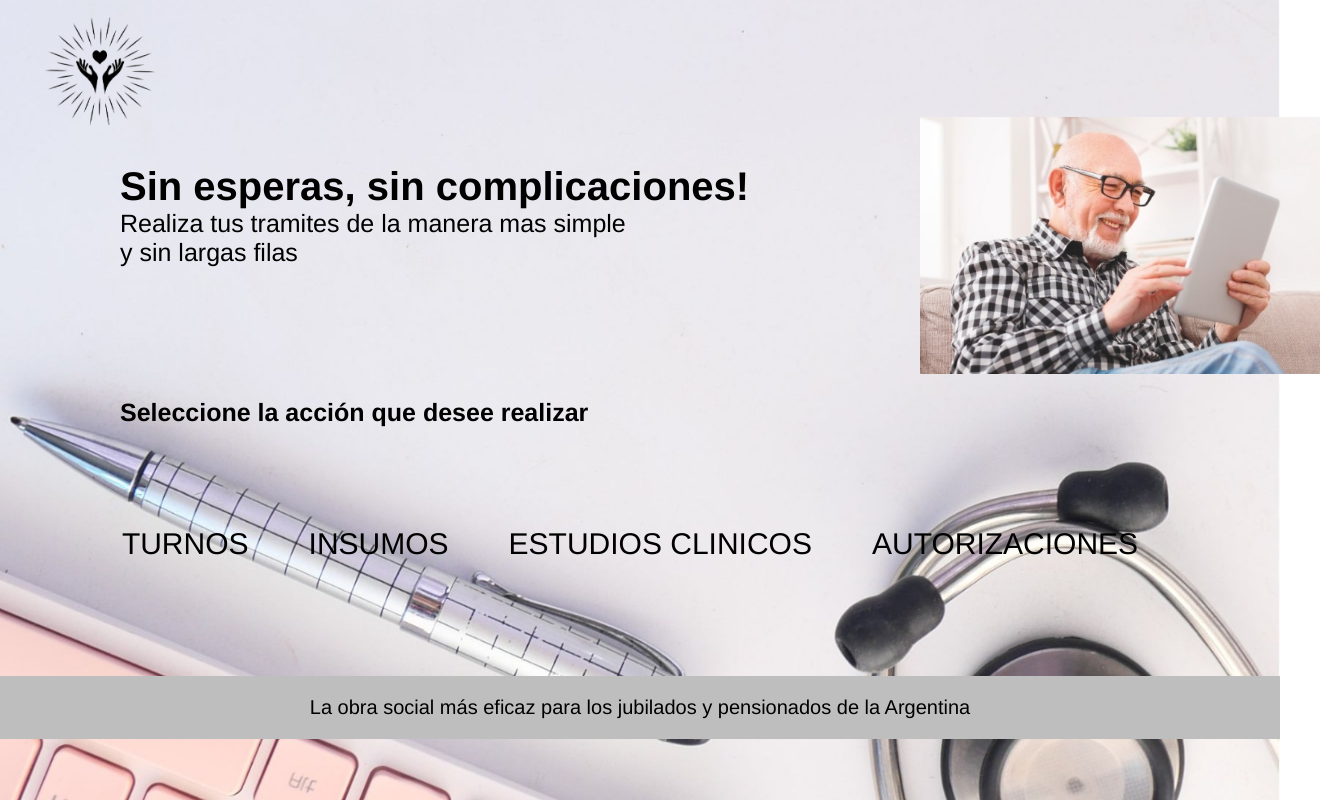
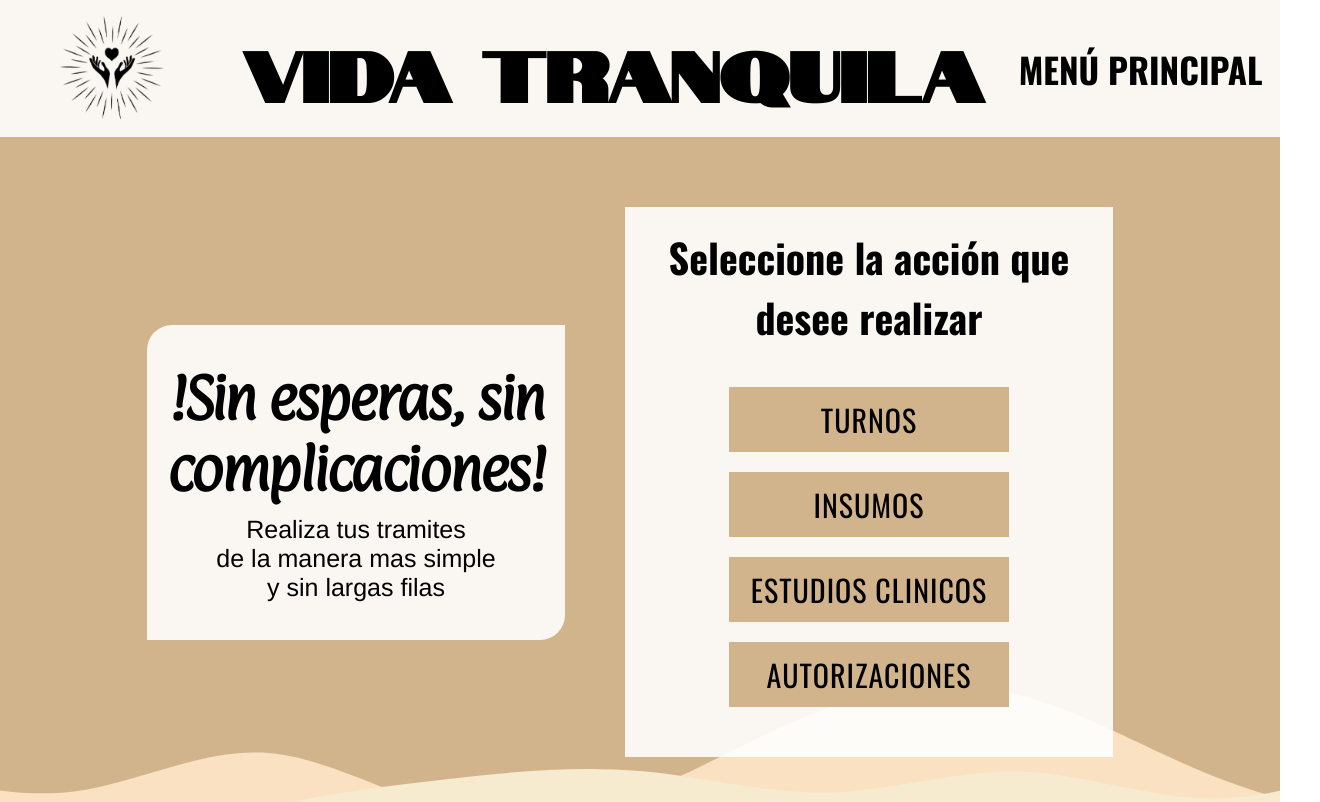
Before and after one commit to Gat0k0sMik0/vidatranquila, a plain HTML site: page interfaces/home.html in a window 1280 px wide. Shown: the top 802 px of the page, 1320 px wide, since content can reach past the window. Drawn offline with Linux system fonts and the light colour scheme.

Commit message:
Home css

```diff
--- a/interfaces/CSS/home.css
+++ b/interfaces/CSS/home.css
@@ -1,83 +1,325 @@
-*{
+@font-face {
+    font-family: oswald;
+    src: url('../Fuentes/Oswald-VariableFont_wght.ttf');
+}
+
+@font-face {
+    font-family: paprika;
+    src: url('../Fuentes/Paprika-Regular.ttf');
+}
+
+@font-face {
+    font-family: notable;
+    src: url('../Fuentes/Notable-Regular.ttf');
+}
+
+@font-face {
+    font-family: rubik;
+    src: url('../Fuentes/RubikMonoOne-Regular.ttf');
+}
+
+
+* {
     padding: 0;
-     margin: 0;
-     font-family: 'Franklin Gothic Medium', 'Arial Narrow', Arial, sans-serif;
+    margin: 0;
+    font-family: 'Franklin Gothic Medium', 'Arial Narrow', Arial, sans-serif;
+    scrollbar-color: #D2B48C white;
+}
 
- }
-
- body{
-    background-image: url('../img/fondo2.jpg');
+body{
+    background-image: url('../img/fondo-general.svg');
     background-position: center;
     background-size: cover;
     background-repeat: no-repeat;
+    display: grid;
+    grid-template-rows: auto 1fr auto;
+    grid-template-areas:
+    "header"
+    "main"
+    "footer";
 }
 
- img{
-    width: 200px;
+.nav {
+    grid-area: header;
+    background-color: #ffffffe3;
+    display: flex;
+    flex-direction: column;
+    align-items: center;
+    padding: 0;
+    justify-content: space-around;
+    margin-bottom: 30px;
 }
 
-
-#opciones{
-        display: flex;
-        flex-direction: row;
-        justify-content: center;
-        list-style: none;
-        font-size: 30px;
-        margin-top: 100px;
+img{
+    width: 140px;
 }
 
-a{
-    text-decoration: none;
-    color: black;
-    margin-right: 20px;
-    padding: 20px;
-}
-a:hover{
-    background-color:rgb(190, 190, 190);
+h1.menu_principal {
+    font-family: oswald;
+    font-weight: bolder;
+    font-size: 35px;
 }
 
-#botones{
+main {
+    grid-area: main;
     display: flex;
-    flex-direction: row;
+    flex-direction: column;
+    align-items: center;
     justify-content: center;
 }
 
-.contenedor{
-display: flex;
-flex-direction: column;
-justify-content: center;
-padding: 20px;
-margin-left: 100px;
+.container {
+    padding-left: 50px;
+    padding-right: 50px;
+
+    display: flex;
+    flex-direction: column;
+    align-items: center;
+    justify-content: space-around;
 }
 
-
-h1{
-    font-size: 40px;
+.contenedor {
+    background-blend-mode: lighten;
+    background-color: #ffffffe3;
+    margin: 20px;
 }
 
-p{
-    font-size: 25px;
+.contenedor1 {
+    max-width: 70%;
+    padding: 30px;
+    display: flex;
+    flex-direction: column;
+    align-items: center;
+    text-align: center;
+    justify-content: center;
+    font-size: 15px;
+    border-bottom-right-radius: 25px;
+    border-top-left-radius: 25px;
 }
 
-.jubilado{
-  width: 400px;
-  margin-left: 800px;
-  margin-top: -150px;
+.contenedor1 h1 {
+    font-family: paprika;
+    margin-bottom: 10px;
+    letter-spacing: -3px;
+}
+
+.contenedor1 p {
+    font-weight: lighter;
+}
+
+.contenedor2 {
+    max-width: 80%;
+    min-width: 50%;
+    min-height: 30em;
+
+    padding: 20px;
+
+    display: flex;
+    flex-direction: column;
+    justify-content: space-around;
+    align-items: center;
 }
 
 h2{
-    font-size: 25px;
-    margin-left: 120px;
+    font-size: 40px;
+    font-family: oswald;
+    font-weight: bold;
+    margin-bottom: 10px;
+}
+
+.opciones {
+    margin: 20px;
+    min-height: 100px;
+    display: flex;
+    flex-direction: column;
+    justify-content: center;
+    align-items: center;
+}
+
+.boton{
+    padding: 10px;
+    font-family: oswald;
+    letter-spacing: 1px;
+    min-width: 260px;
+    font-size: 30px;
+    background-color: #D2B48C ;
+    color: black;
+    text-decoration: none;
+    margin: 10px;
+    text-align: center;
+}
+
+.boton:hover {
+    background-color: white ;
+    color: #cfa96e;
+    border-left: 2px solid black;
+
 }
 
 footer{
-    background-color: rgb(190, 190, 190);
+    grid-area: footer;
+    display: flex;
+    justify-content: center;
     padding: 20px;
-    margin-top: 115px;
+    margin-top: 150px;
+    text-align: center;
 }
 
 #slogan{
     font-size: 20px;
-    display: flex;
-   justify-content: center;
 }
+
+@media(min-width: 1000px){
+    body{
+        background-image: url('../img/fondo-general.svg');
+        background-position: center;
+        background-size: cover;
+        background-repeat: no-repeat;
+        display: flex;
+        flex-direction: column;
+    }
+
+    .nav {
+        background-color: #ffffffe3;
+        display: flex;
+        flex-direction: row;
+        align-items: center;
+        padding: 0;
+        justify-content: space-around;
+        max-height: 9em;
+    }
+
+    img{
+        width: 190px;
+    }
+
+    header h1 {
+        display: block;
+        font-size: 70px;
+        font-family: notable;
+    }
+
+    .menu {
+        align-self: flex-end;
+        margin: 0;
+        display: flex;
+        flex-direction: row;
+        padding-right: 20px;
+    }
+
+    h1 {
+        font-family: oswald;
+        font-weight: bolder;
+    }
+
+    main {
+        display: flex;
+        flex-direction: column;
+        align-items: center;
+        justify-content: center;
+    }
+
+    .container {
+        padding-left: 50px;
+        padding-right: 50px;
+        max-width: 70%;
+
+        display: flex;
+        flex-direction: row;
+        align-items: center;
+        justify-content: center;
+    }
+
+    .contenedor {
+        background-blend-mode: lighten;
+        background-color: #ffffffe3;
+        min-height: 11em;
+        align-self: center;
+        text-align: center;
+    }
+
+    .contenedor1 {
+        max-width: 90%;
+        padding: 20px;
+        display: flex;
+        flex-direction: column;
+        align-items: center;
+        justify-content: center;
+        font-size: 25px;
+        border-bottom-right-radius: 25px;
+        border-top-left-radius: 25px;
+    }
+
+    .contenedor1 h1 {
+        font-family: paprika;
+        margin-bottom: 10px;
+        letter-spacing: -3px;
+    }
+
+    .contenedor1 p {
+        font-weight: lighter;
+    }
+
+    .contenedor2 {
+        max-width: 70%;
+        min-width: 50%;
+        min-height: 30em;
+        margin: 40px;
+        padding: 20px;
+
+        display: flex;
+        flex-direction: column;
+        justify-content: space-around;
+        align-items: center;
+    }
+
+    h2{
+        font-size: 40px;
+        font-family: oswald;
+        font-weight: bold;
+        margin-bottom: 10px;
+    }
+
+    .opciones {
+        margin: 20px;
+        min-height: 100px;
+        display: flex;
+        flex-direction: column;
+        justify-content: center;
+        align-items: center;
+    }
+
+    .boton{
+        padding: 10px;
+        font-family: oswald;
+        letter-spacing: 1px;
+        min-width: 260px;
+        font-size: 30px;
+        background-color: #D2B48C ;
+        color: black;
+        text-decoration: none;
+        margin: 10px;
+    }
+
+    .boton:hover {
+        background-color: white ;
+        color: #cfa96e;
+        border-left: 2px solid black;
+
+    }
+
+    footer{
+        display: flex;
+        justify-content: center;
+        padding: 20px;
+        margin-top: 150px;
+    }
+
+    #slogan{
+        font-size: 20px;
+    }
+
+    .mobile {
+        display: none;
+    }
+}
--- a/interfaces/CSS/turno.css
+++ b/interfaces/CSS/turno.css
@@ -175,7 +175,27 @@ footer{
     font-size: 20px;
 }
 
-@media(min-width:1000px) {
+@media(min-width:700px) {
+    * {
+        padding: 0;
+        margin: 0;
+        font-family: 'Franklin Gothic Medium', 'Arial Narrow', Arial, sans-serif;
+        scrollbar-color: #D2B48C white;
+    }
+
+    body{
+        background-image: url('../img/fondo-general.svg');
+        background-position: center;
+        background-size: cover;
+        background-repeat: no-repeat;
+        display: flex;
+        flex-direction: column;
+    }
+
+    header {
+        height: 200px;
+    }
+
     .nav {
         background-color: #ffffffe3;
         display: flex;
--- a/interfaces/home.html
+++ b/interfaces/home.html
@@ -7,29 +7,44 @@
     <title>Principal</title>
 </head>
 <body>
-    <img id="logo" src="img/logo.png" alt="">
+    <header>
+        <nav class="nav">
+            <a href="home.html"> <img id="logo" src="img/logo.png" alt=""></a>
+            <h1 class="nombre">VIDA TRANQUILA</h1>
+            <h1 class="menu_principal">MENÚ PRINCIPAL</h1>
+        </nav>
+    </header>
 
-    <div  class="contenedor">
-        <h1>Sin esperas, sin complicaciones!</h1>
-        <p>Realiza tus tramites de la manera mas simple </p>
-            <p>y sin largas filas </p>
-      <div class="imagen"> <img class="jubilado" src="img/jubilado.jpg" alt=""></div>
-    </div>
+    <main>
+        <div class="container">
+            <div  class="contenedor1 contenedor">
+                <h1>!Sin esperas, sin complicaciones!</h1>
+                <p>Realiza tus tramites </p>
+                <p>de la manera mas simple </p>
+                <p>y sin largas filas </p>
+            </div>
+            <div class="contenedor2 contenedor">
+                <h2>Seleccione la acción que desee realizar</h2>
+                <div id="botones">
+                    <ul class="opciones">
+                        <a class="boton" href="turno.html">TURNOS</a>
+                        <a class="boton" href="insumo.html"> INSUMOS</a>
+                        <a class="boton" href="estudios.html">ESTUDIOS CLINICOS</a>
+                        <a class="boton" href="autorizaciones.html"> AUTORIZACIONES</a>
+                    </ul>
+                </div>
+            </div>
+        </div>
+    </main>
 
     <div id="segundo-contenedor">
-        <h2>Seleccione la acción que desee realizar</h2>
-        <div id="botones">
-            <ul id="opciones">
-                <li> <a href="turno.html">TURNOS</a></li>
-                <li> <a href="insumo.html"> INSUMOS</a></li>
-                <li> <a href="estudios.html">ESTUDIOS CLINICOS</a></li>
-                <li> <a href="autorizaciones.html"> AUTORIZACIONES</a></li>
-                </ul>
-    </div>
+
+
     </div>
 
     <footer id="footer">
-        <p id="slogan">La obra social más eficaz para los jubilados y pensionados de la Argentina</p>
+        <p id="slogan">La obra social más eficaz para los <br class="mobile"> jubilados y pensionados de la Argentina</p>
+
     </footer>
 </body>
 </html>
```
Also changed, not shown: interfaces/turno.html (+1 -1 lines), interfaces/Fuentes/Notable-Regular.ttf (added), interfaces/Fuentes/Paprika-Regular.ttf (added), interfaces/Fuentes/RubikMonoOne-Regular.ttf (added).
